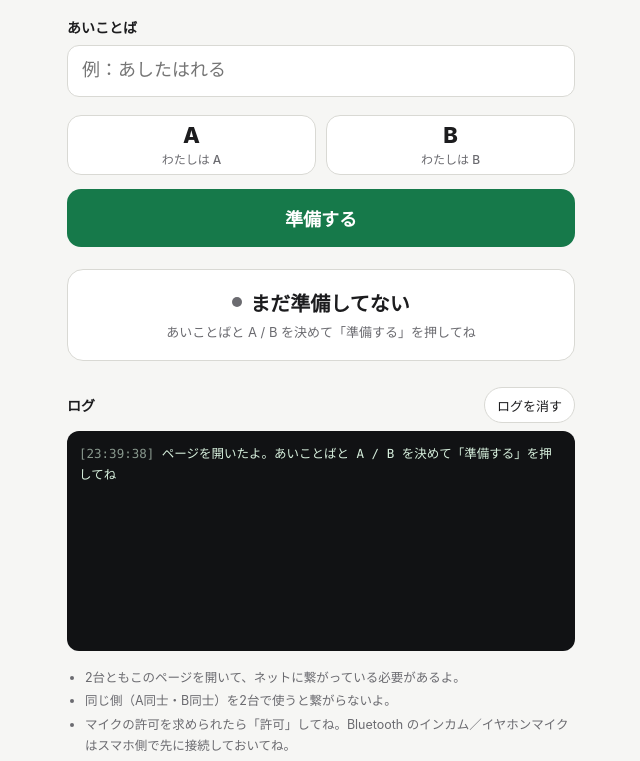
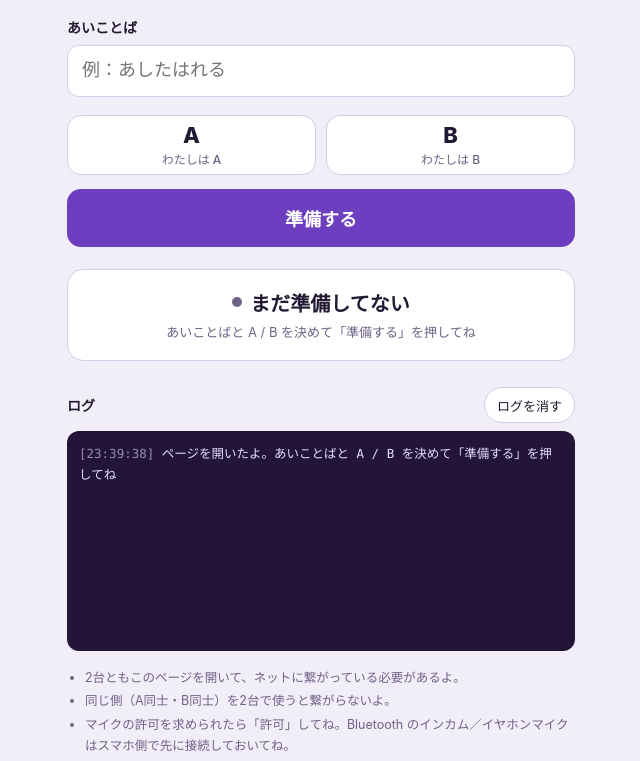
Before and after one commit to riburo/voice-call, a plain HTML site: page index.html in a window 1280 px wide. Shown: the part 89-850 px from the top of the page, without its empty margins (319-959 px from the left). Drawn offline with Linux system fonts and the light colour scheme.

Commit message:
ページ更新（pageVersion 3）: v1.0.1、全体を紫系テーマに変更

```diff
--- a/index.html
+++ b/index.html
@@ -9,38 +9,38 @@
     <style>
       :root {
         color-scheme: light dark;
-        --bg: #f6f6f4;
+        --bg: #f2eef9;
         --surface: #ffffff;
-        --surface-2: #ececea;
-        --text: #1c1c1e;
-        --muted: #6b6b70;
-        --line: #d9d9d4;
-        --accent: #16794a;
+        --surface-2: #e8dff5;
+        --text: #221a33;
+        --muted: #6e6287;
+        --line: #d6cbe9;
+        --accent: #6d3fc0;
         --accent-text: #ffffff;
         --danger: #c62f2f;
         --danger-text: #ffffff;
         --warn-bg: #fff4d6;
-        --selected: #1c1c1e;
+        --selected: #5a2ea6;
         --selected-text: #ffffff;
-        --log-bg: #111214;
-        --log-text: #d7f0dd;
+        --log-bg: #221538;
+        --log-text: #e8ddff;
       }
       @media (prefers-color-scheme: dark) {
         :root {
-          --bg: #121214;
-          --surface: #1e1e20;
-          --surface-2: #2a2a2d;
-          --text: #f2f2f3;
-          --muted: #a1a1a6;
-          --line: #38383c;
-          --accent: #2ea86a;
+          --bg: #140f22;
+          --surface: #211a35;
+          --surface-2: #2f244a;
+          --text: #f2edff;
+          --muted: #aca0c9;
+          --line: #3f335e;
+          --accent: #8a6fe3;
           --accent-text: #ffffff;
           --danger: #d64545;
-          --selected: #f2f2f3;
-          --selected-text: #121214;
+          --selected: #ddd0ff;
+          --selected-text: #221538;
           --warn-bg: #3a3218;
-          --log-bg: #0a0a0b;
-          --log-text: #c9ecd3;
+          --log-bg: #0f0a1c;
+          --log-text: #d9cfff;
         }
       }
       * { box-sizing: border-box; }
@@ -186,9 +186,9 @@
         margin-right: 8px;
         vertical-align: middle;
       }
-      .status-dot.ready { background: #2ea86a; }
+      .status-dot.ready { background: var(--accent); }
       .status-dot.calling { background: #e0a100; animation: pulse 1.1s infinite; }
-      .status-dot.incall { background: #2ea86a; animation: pulse 1.6s infinite; }
+      .status-dot.incall { background: var(--accent); animation: pulse 1.6s infinite; }
       .status-dot.error { background: var(--danger); }
       @keyframes pulse { 0%,100%{opacity:1} 50%{opacity:.35} }
       @media (prefers-reduced-motion: reduce) { .status-dot { animation: none !important; } }
@@ -241,7 +241,7 @@
       .call-btn.end .sub { color: var(--danger-text); opacity: .85; }
       .call-btn.muted { background: var(--warn-bg); border-color: #d9b23c; }
       .call-btn.ringing { animation: ringpulse 1s infinite; border-color: var(--accent); }
-      @keyframes ringpulse { 0%,100%{ box-shadow: 0 0 0 0 rgba(46,168,106,.0);} 50%{ box-shadow: 0 0 0 6px rgba(46,168,106,.18);} }
+      @keyframes ringpulse { 0%,100%{ box-shadow: 0 0 0 0 rgba(109,63,192,.0);} 50%{ box-shadow: 0 0 0 6px rgba(109,63,192,.22);} }
       @media (prefers-reduced-motion: reduce) { .call-btn.ringing { animation: none; } }
 
       .hidden { display: none !important; }
@@ -292,7 +292,7 @@
     <main>
       <header class="page-head">
         <h1>ボイスリンク</h1>
-        <span class="version">v1.0.0</span>
+        <span class="version">v1.0.1</span>
       </header>
       <p class="lead">2人で同じ「あいことば」を入れて、片方が A、もう片方が B を選んでね。</p>
 
--- a/version.json
+++ b/version.json
@@ -1 +1 @@
-{"apkUrl": "", "apkVersionCode": 1, "notes": "", "pageVersion": 2}
+{"apkUrl": "", "apkVersionCode": 2, "notes": "", "pageVersion": 3}
```
